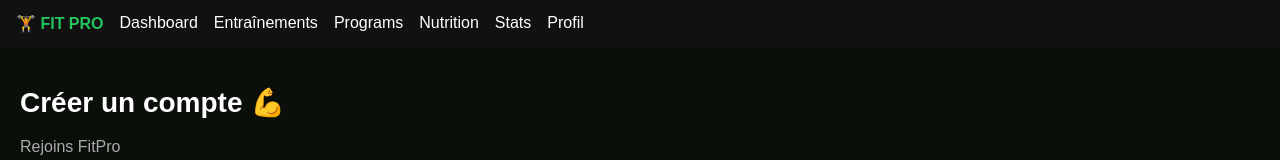
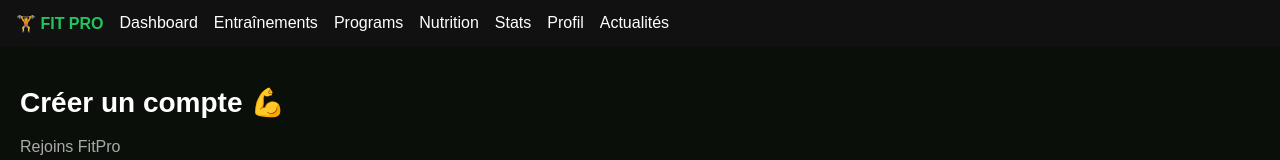
Before and after one commit to actionsdiallo-lgtm/fit-pro, a Next.js app: page /register in a window 1280 px wide. Shown: the top 160 px of the page. Built offline with nearby package versions, Linux system fonts and the light colour scheme.

Commit message:
Add 'Actualités' link to navigation

```diff
--- a/src/app/layout.tsx
+++ b/src/app/layout.tsx
@@ -18,6 +18,7 @@ export default function RootLayout({ children }: { children: React.ReactNode })
           <a href="/nutrition" style={{ color: 'white', textDecoration: 'none' }}>Nutrition</a>
           <a href="/statistics" style={{ color: 'white', textDecoration: 'none' }}>Stats</a>
           <a href="/profile" style={{ color: 'white', textDecoration: 'none' }}>Profil</a>
+          <a href="/actualites" style={{ color: 'white', textDecoration: 'none' }}>Actualités</a>
         </nav>
         {children}
       </body>
```
